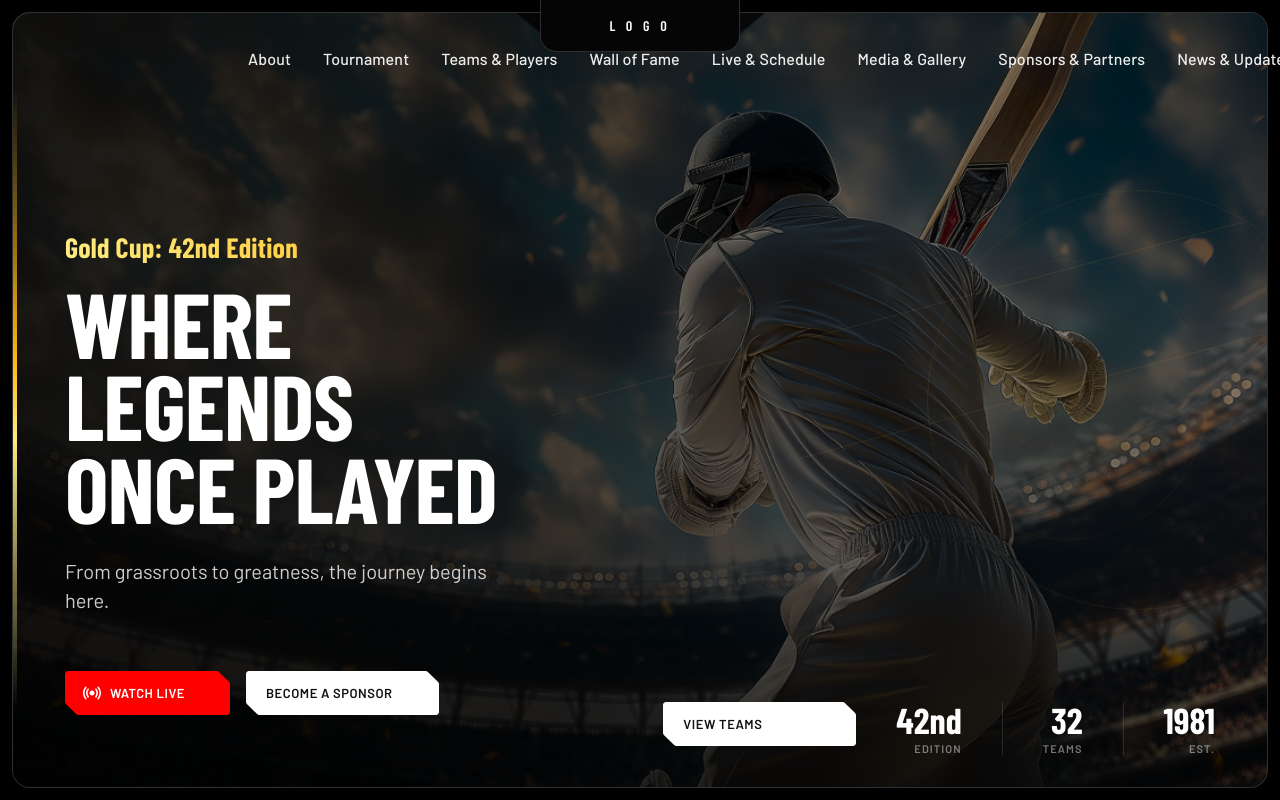
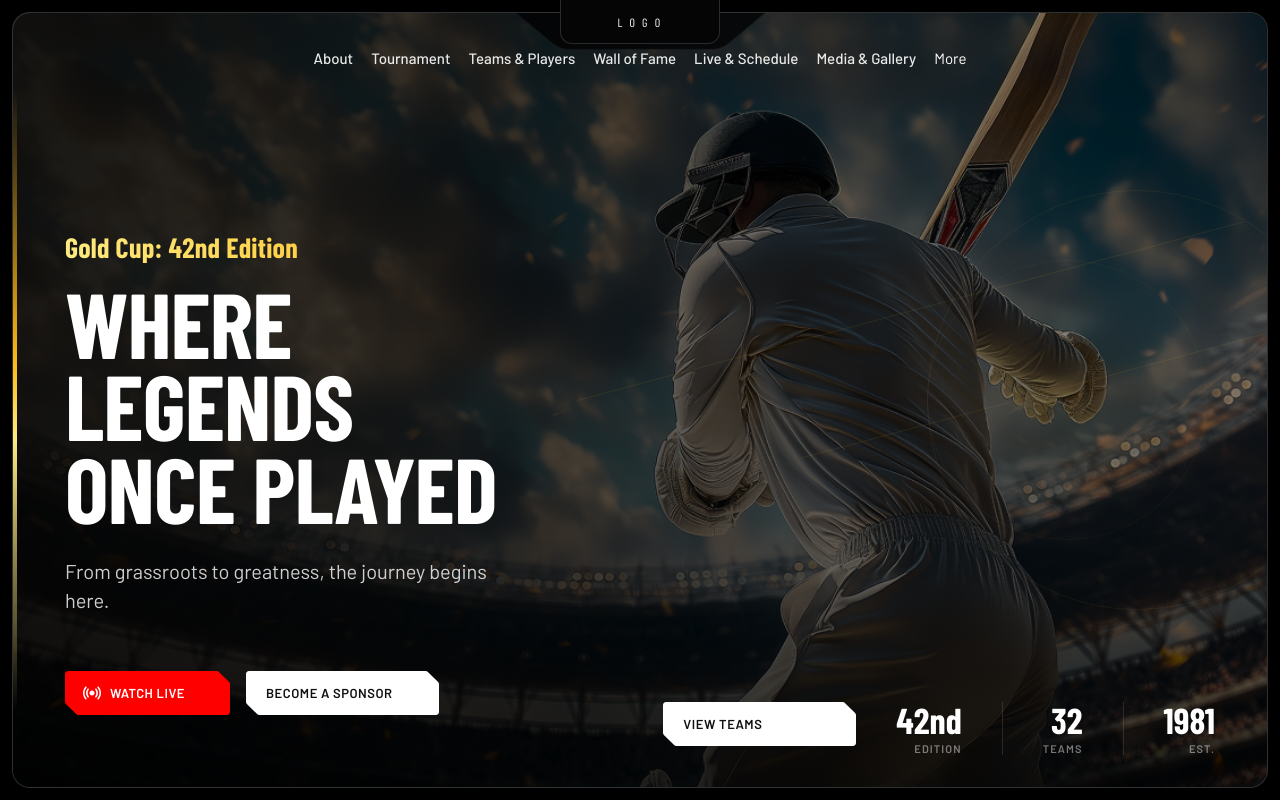
Before and after one commit to marco378/goldcup, a Next.js app: page / in a window 1280 px wide. Shown: the top 800 px of the page. Built offline with nearby package versions, Linux system fonts and the light colour scheme; a web font is replaced by a local one.

Commit message:
change navbar

```diff
--- a/components/Navbar.tsx
+++ b/components/Navbar.tsx
@@ -1,89 +1,80 @@
 'use client'
 
 import { useMemo, useState } from 'react'
-import Link from 'next/link'
 
 export default function Navbar() {
   const [moreOpen, setMoreOpen] = useState(false)
 
-  const linkStyle = useMemo(
-    () => ({
+  // ✅ Define links properly
+  const links = [
+    { label: 'About', href: '/about' },
+    { label: 'Tournament', href: '/tournament' },
+    { label: 'Teams & Players', href: '/teams' },
+    { label: 'Wall of Fame', href: '/wall-of-fame' },
+    { label: 'Live & Schedule', href: '/schedule' },
+    { label: 'Media & Gallery', href: '/schedule' },
+    { label: 'Sponsors & Partners', href: '/schedule' },
+    { label: 'News & Updates', href: '/schedule' },
+    { label: 'Contact', href: '/schedule' },
+  ]
+
+  const linkStyle = useMemo(() => ({
     color: '#ffffff',
     textDecoration: 'none',
-      fontSize: '16px',
-      fontFamily: "'Barlow', sans-serif",  // ✅ Fixed: quotes were wrapping both name and fallback
+    fontSize: '15px',
+    fontFamily: "'Barlow', sans-serif",
     fontWeight: 500,
-      letterSpacing: '0.01em',
-      opacity: 0.92,
-      lineHeight: 1,
-      cursor: 'pointer',
-      whiteSpace: 'nowrap' as const,
-    }),
-    []
+    opacity: 0.9,
+    whiteSpace: 'nowrap',
+  }), [])
+
+  const NavLink = ({ href, children }) => (
+    <a href={href} style={linkStyle}>{children}</a>
   )
+
+  // ✅ First 6 visible, rest in More
+  const visibleLinks = links.slice(0, 6)
+  const hiddenLinks = links.slice(6)
 
   return (
     <nav className="nav">
-      {/* Logo notch */}
       <div className="logoNotch">L O G O</div>
 
-      {/* Nav row */}
       <div className="navRow">
-        {/* ✅ Primary links on the left */}
         <div className="leftNav">
-          <Link href="/about" style={linkStyle}>About</Link>
-          <Link href="/tournament" style={linkStyle}>Tournament</Link>
-          <Link href="/teams" style={linkStyle}>Teams & Players</Link>
-          <Link href="/wall-of-fame" style={linkStyle}>Wall of Fame</Link>
-          <Link href="/schedule" style={linkStyle}>Live & Schedule</Link>
-          <Link href="/schedule" style={linkStyle}>Media & Gallery</Link>
-          <Link href="/schedule" style={linkStyle}>Sponsors & Partners</Link>
-          <Link href="/schedule" style={linkStyle}>News & Updates</Link>
-          <Link href="/schedule" style={linkStyle}>Contact</Link>
+          {visibleLinks.map(link => (
+            <NavLink key={link.label} href={link.href}>
+              {link.label}
+            </NavLink>
+          ))}
 
-          {/* ✅ Secondary links collapsed into More */}
+          {hiddenLinks.length > 0 && (
             <div className="moreWrap">
               <button
                 type="button"
                 className="moreButton"
-              onClick={() => setMoreOpen((v) => !v)}
-              aria-expanded={moreOpen}
+                onClick={() => setMoreOpen(v => !v)}
               >
-              <span>More</span>
-              <svg width="10" height="6" viewBox="0 0 10 6" fill="none" aria-hidden="true">
-                <path d="M1 1L5 5L9 1" stroke="white" strokeWidth="1.5" strokeLinecap="round" />
-              </svg>
+                More
               </button>
 
               {moreOpen && (
-              <div className="moreMenu" role="menu">
-                {[
-                  { label: 'Media & Gallery',       href: '/media' },
-                  { label: 'Sponsors & Partners',   href: '/sponsors' },
-                  { label: 'News & Updates',         href: '/news' },
-                  { label: 'Contact',                href: '/contact' },
-                ].map(({ label, href }) => (
-                  <Link
-                    key={href}
-                    href={href}
+                <div className="moreMenu">
+                  {hiddenLinks.map(link => (
+                    <a
+                      key={link.label}
+                      href={link.href}
                       className="moreItem"
-                    role="menuitem"
                       onClick={() => setMoreOpen(false)}
                     >
-                    {label}
-                  </Link>
+                      {link.label}
+                    </a>
                   ))}
                 </div>
               )}
             </div>
+          )}
         </div>
-
-        {/* ✅ CTA button in its own rightNav
-        <div className="rightNav">
-          <Link href="/teams" className="viewTeamsButton">
-            View Teams
-          </Link>
-        </div>*/ }
       </div>
 
       {moreOpen && <div className="backdrop" onClick={() => setMoreOpen(false)} />}
@@ -94,10 +85,8 @@ export default function Navbar() {
           top: 0;
           left: 0;
           right: 0;
+          height: 70px;
           z-index: 100;
-          height: 80px;
-          pointer-events: auto;
-          background: transparent;
         }
 
         .logoNotch {
@@ -105,152 +94,71 @@ export default function Navbar() {
           top: 0;
           left: 50%;
           transform: translateX(-50%);
-          width: 200px;
-          height: 52px;
+          width: 160px;
+          height: 44px;
           background: #050505;
-          border: 1px solid rgba(255, 255, 255, 0.16);
+          border: 1px solid rgba(255,255,255,0.15);
           border-top: none;
-          border-radius: 0 0 16px 16px;
+          border-radius: 0 0 12px 12px;
           display: flex;
           align-items: center;
           justify-content: center;
           font-family: 'Barlow Condensed', sans-serif;
-          font-weight: 600;
-          font-size: 14px;
-          letter-spacing: 0.28em;
+          font-size: 12px;
+          letter-spacing: 0.2em;
           color: #fff;
-          pointer-events: none;
-          user-select: none;
-          clip-path: inset(-2px -2px 0 -2px);
-
         }
-
-        .logoNotch::before,
-        .logoNotch::after {
-          content: '';
-          position: absolute;
-          top: -1px;
-          width: 36px;
-          height: 16px;
-          border-top: 1px solid rgba(255, 255, 255, 0.16);
-        }
-        .logoNotch::before { left: -24px; transform: skewX(-38deg); }
-        .logoNotch::after  { right: -24px; transform: skewX(38deg); }
 
         .navRow {
           position: absolute;
-          top: 51px;
-          left: 248px;
-          right: 248px;
+          top: 48px;
+          left: 50%;
+          transform: translateX(-50%);
           display: flex;
-          align-items: center;
-          justify-content: space-between;
-          pointer-events: auto;
+          justify-content: center;
         }
 
         .leftNav {
           display: flex;
           align-items: center;
-          gap: 32px;
+          gap: 18px;
         }
 
-        /* ✅ rightNav now exists in JSX */
-        .rightNav {
-          display: flex;
-          align-items: center;
-        }
-
-        .moreWrap {
-          position: relative;
-          display: inline-flex;
-          align-items: center;
-        }
+        .moreWrap { position: relative; }
 
         .moreButton {
-          background: transparent;
+          background: none;
           border: none;
-          padding: 0;
+          color: #fff;
+          font-size: 15px;
           cursor: pointer;
-          display: flex;
-          align-items: center;
-          gap: 6px;
-          color: #ffffff;
-          font-size: 16px;
-          font-family: 'Barlow', sans-serif;  /* ✅ Fixed font-family */
-          font-weight: 500;
-          line-height: 1;
-          opacity: 0.92;
-          white-space: nowrap;
         }
-        .moreButton:hover { opacity: 1; }
 
         .moreMenu {
           position: absolute;
-          top: calc(100% + 10px);
+          top: 30px;
           left: 0;
           background: #0e0e0e;
-          border: 1px solid rgba(255, 255, 255, 0.14);
-          border-radius: 8px;
-          min-width: 190px;
-          overflow: hidden;
-          box-shadow: 0 8px 24px rgba(0, 0, 0, 0.6);
-          z-index: 200;
+          border: 1px solid rgba(255,255,255,0.12);
+          border-radius: 6px;
+          min-width: 160px;
         }
 
         .moreItem {
           display: block;
-          padding: 10px 16px;
-          color: rgba(255, 255, 255, 0.8);
+          padding: 8px 12px;
+          color: rgba(255,255,255,0.8);
           text-decoration: none;
-          font-size: 14px;
-          font-family: 'Barlow', sans-serif;  /* ✅ Fixed font-family */
-          font-weight: 500;
-          transition: background 0.2s;
-          white-space: nowrap;
         }
-        .moreItem:hover { background: #1a1a1a; color: #fff; }
 
-        .viewTeamsButton {
-          display: inline-flex;
-          align-items: center;
-          justify-content: center;
-          height: 36px;
-          padding: 0 20px;
-          border: 1px solid rgba(255, 255, 255, 0.4);
-          border-radius: 6px;
+        .moreItem:hover {
+          background: #1a1a1a;
           color: #fff;
-          text-decoration: none;
-          font-size: 14px;
-          font-family: 'Barlow', sans-serif;
-          font-weight: 500;
-          background: transparent;
-          white-space: nowrap;
-          transition: background 0.2s, border-color 0.2s;
-          line-height: 1;
-          cursor: pointer;
-        }
-        .viewTeamsButton:hover {
-          background: rgba(255, 255, 255, 0.1);
-          border-color: rgba(255, 255, 255, 0.7);
         }
 
         .backdrop {
           position: fixed;
           inset: 0;
-          z-index: 150;
-        }
-
-        @media (max-width: 1100px) {
-          .navRow { left: 40px; right: 40px; }
-        }
-
-        @media (max-width: 860px) {
-          .navRow { top: 42px; left: 12px; right: 12px; }
-          .leftNav > a { display: none; }
-          .leftNav { gap: 16px; }
-          .logoNotch { width: 140px; height: 44px; font-size: 12px; }
-          .logoNotch::before,
-          .logoNotch::after { display: none; }
         }
       `}</style>
     </nav>
```
Lines whose indentation alone changed are shown as unchanged.
